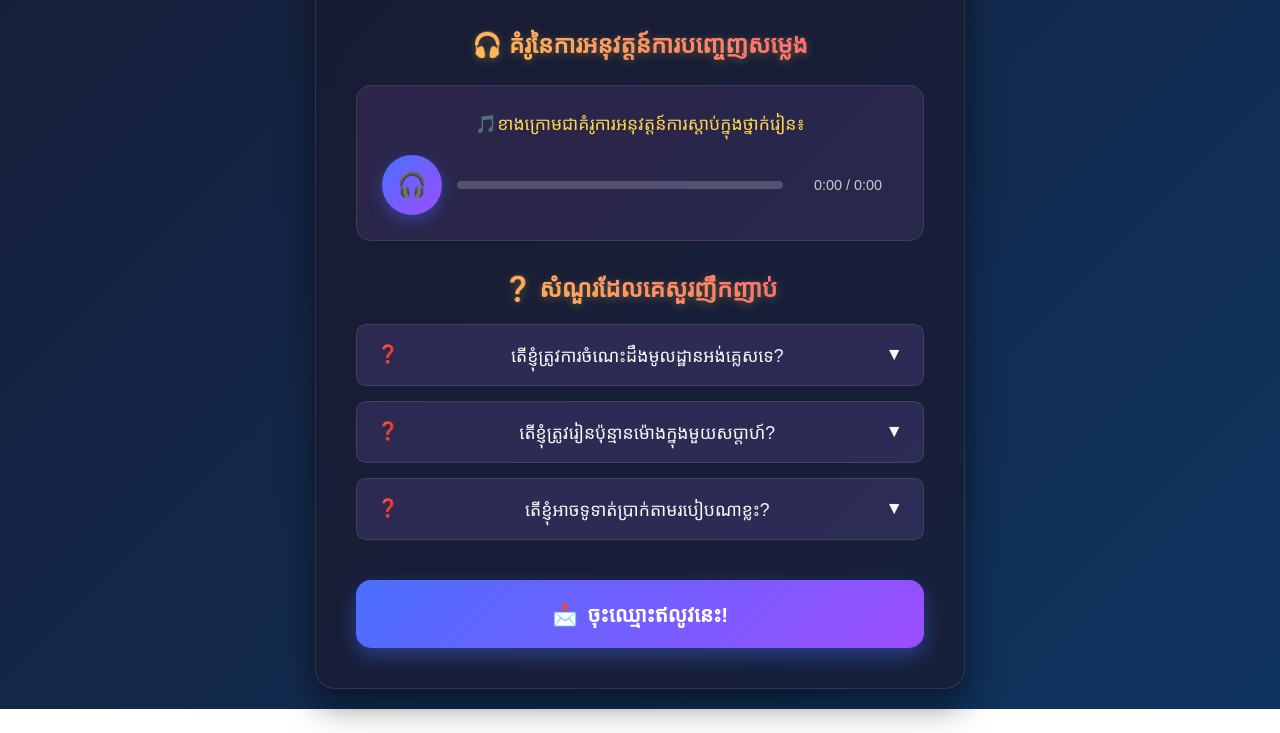
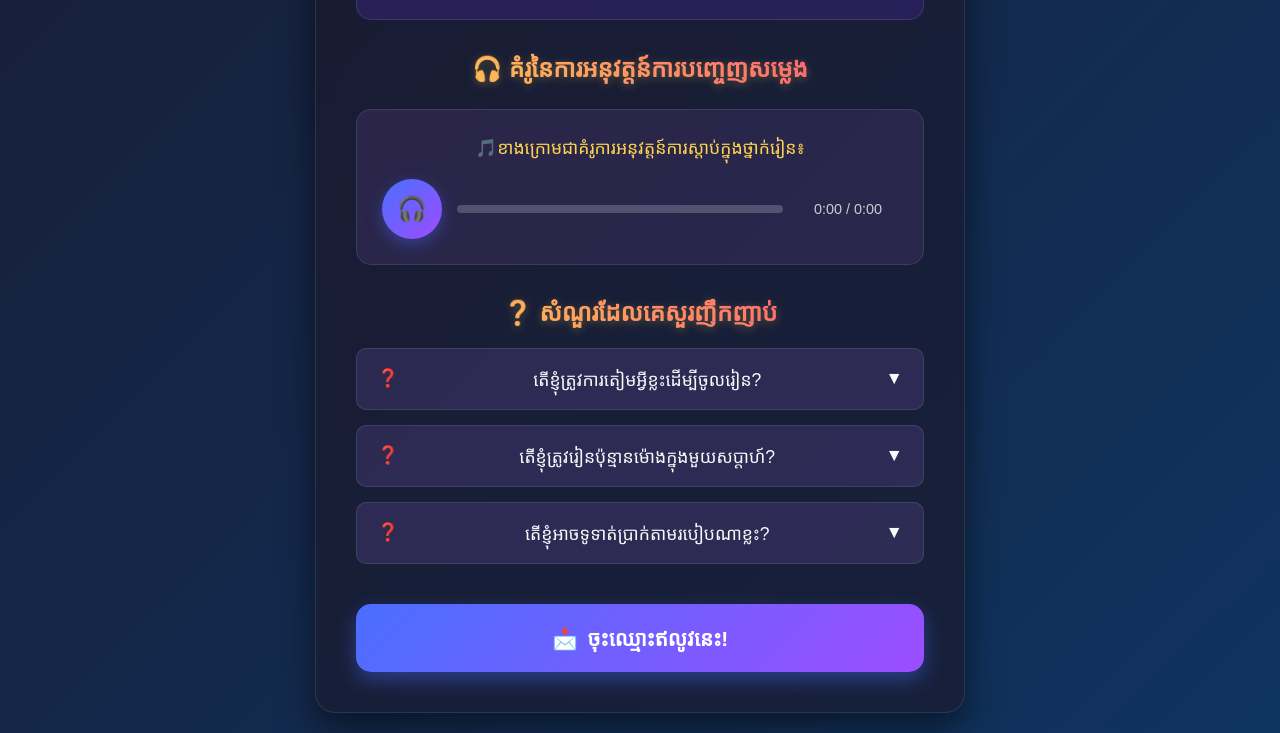
Before and after one commit to Daravuth995/Course-Info, a plain HTML site: page index.html in a window 1280 px wide. Shown: the part 1679-2412 px from the top of the page. Before the commit the page ends 2388 px from the top, so only its background shows below. Drawn offline with nearby package versions, Linux system fonts and the light colour scheme; a web font is replaced by a local one.

Commit message:
Update index.html

```diff
--- a/index.html
+++ b/index.html
@@ -796,7 +796,7 @@
   <h3 data-aos="fade-up" data-aos-duration="800" data-aos-delay="200">កម្រឹតថ្នាក់: កម្រឹតទាប ដល់ មធ្យម!</h3>
 
   <div class="teacher-info" data-aos="fade-up" data-aos-delay="300">
-    គ្រូបង្រៀនមានបទពិសោធន៍ជាង ៥ឆ្នាំក្នុងការបង្រៀនភាសាអង់គ្លេស
+    សិក្សាជាមួយគ្រូដែលបានបញ្ចប់ការសិក្សា MA ផ្នែក TESOL ដែលមានជំនាញ Public Speaking
   </div>
 
   <ul>
@@ -881,11 +881,11 @@
 
     <div class="faq-item">
       <div class="faq-question">
-        តើខ្ញុំត្រូវការចំណេះដឹងមូលដ្ឋានអង់គ្លេសទេ?
+        តើខ្ញុំត្រូវការតៀមអ្វីខ្លះដើម្បីចូលរៀន?
         <span class="faq-arrow">▼</span>
       </div>
       <div class="faq-answer">
-        <p>មិនបាច់ទេ! វគ្គសិក្សានេះចាប់ផ្ដើមពីមូលដ្ឋាន ដូច្នេះសូម្បីតែអ្នកដែលមិនធ្លាប់រៀនអង់គ្លេសក៏អាចចូលរួមបានដែរ។</p>
+        <p>មិនចំបាច់ទេ! អ្នកនឹងត្រូវបានផ្តល់ជូននូវមេរៀនពិសេសដើម្បីត្រៀម មុនពេលចូលរៀន។</p>
       </div>
     </div>
 
```
